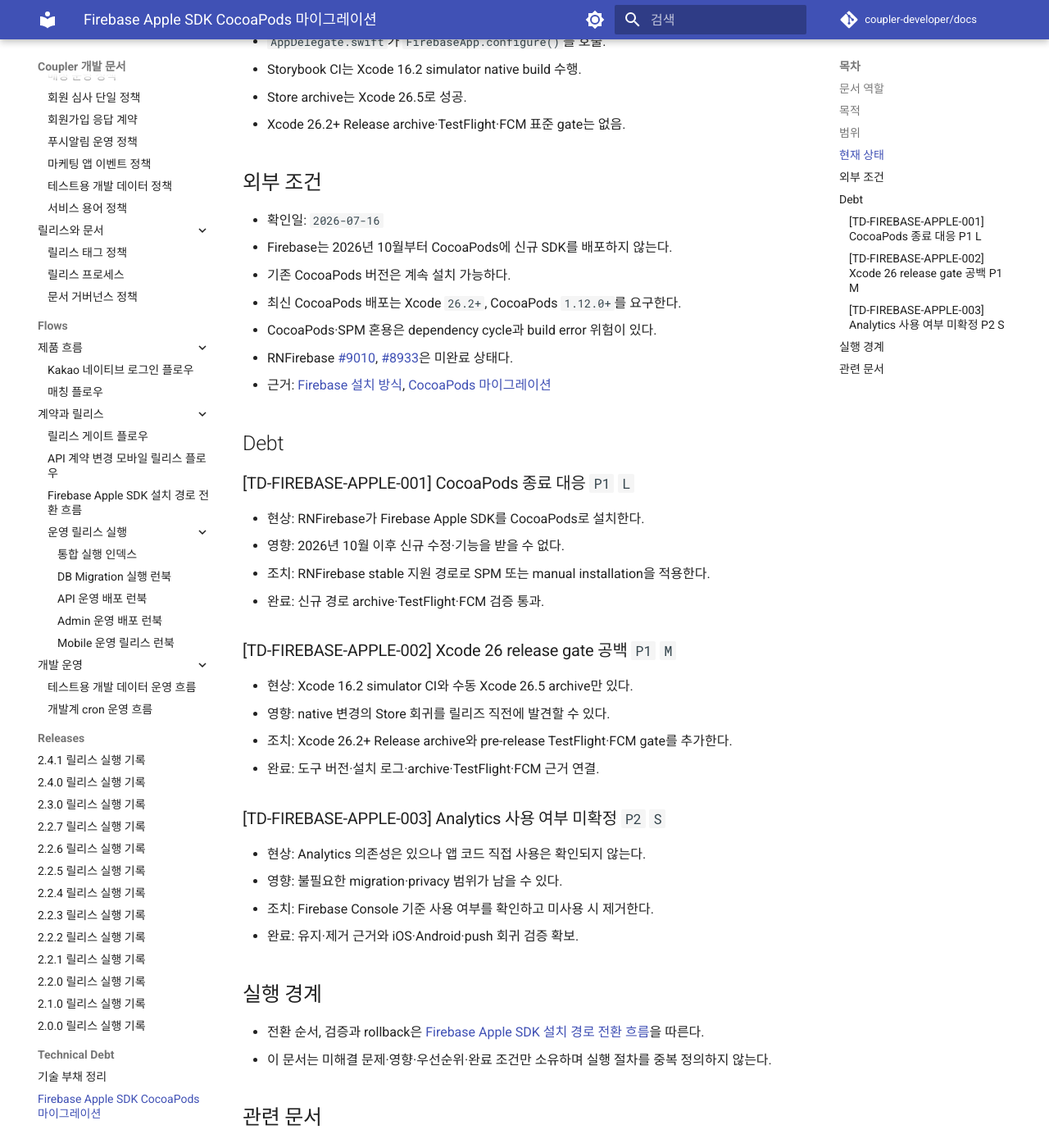
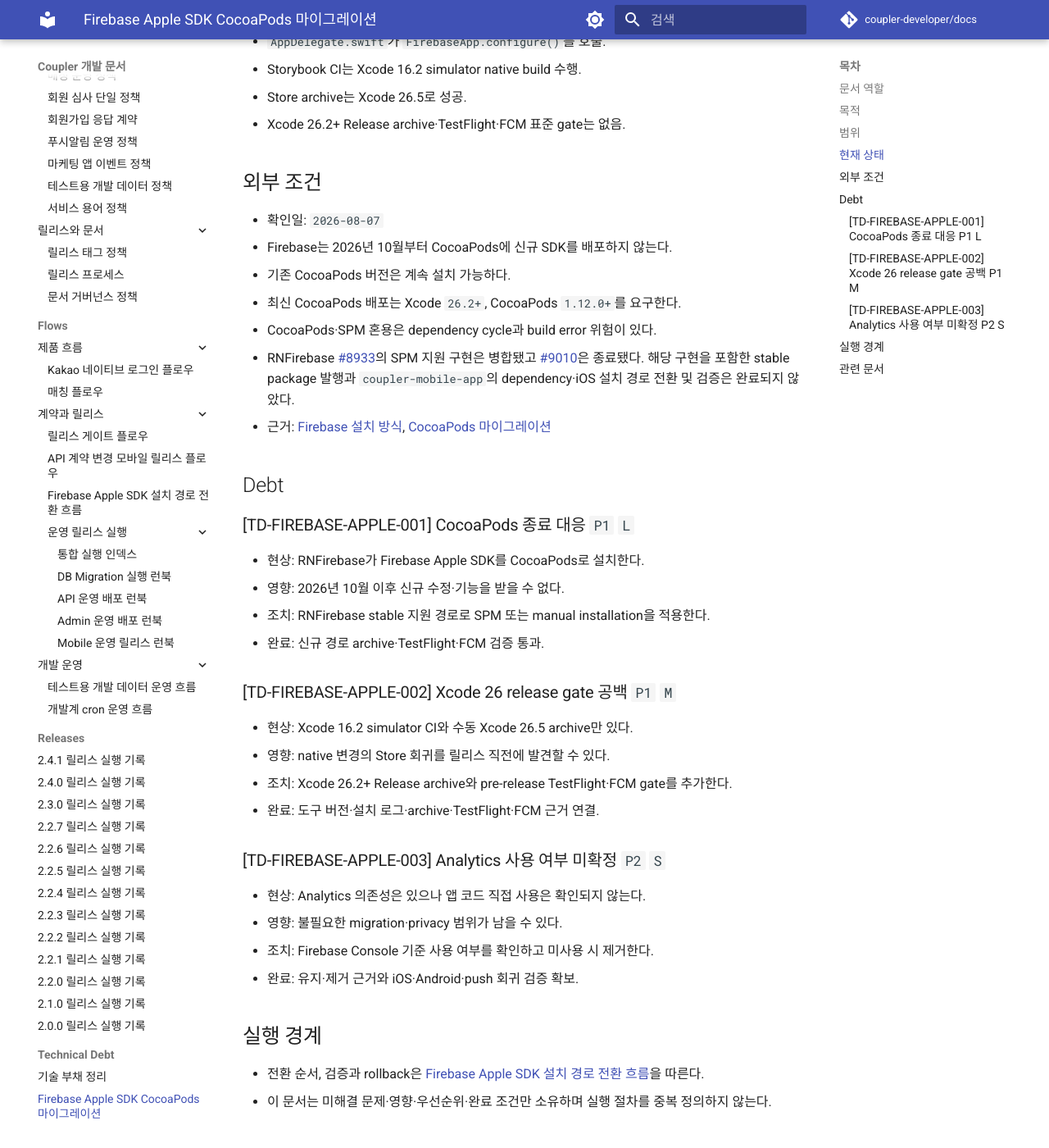
Before and after one commit to coupler-developer/docs, an MkDocs documentation site: the page built from content/technical-debt/firebase-apple-sdk-cocoapods-migration-plan.md, in a window 1280 px wide and 1400 px high, scrolled down 710 px. Shown: the whole window at 82% size. Built offline with MkDocs 1.6.1 and Material for MkDocs 9.7.7, drawn with Linux system fonts in a browser that asks for light colours; comment, search, counter and statistics services are not loaded; some of the changed text lies outside the part shown.

Commit message:
docs: Firebase SPM 전환 상태 정정
Reason:
- upstream 병합, stable package 발행과 Mobile 앱 적용 상태가 한 문장에 섞여 전환 완료 여부가 불명확했다.

Changes:
- RNFirebase SPM 구현의 병합과 tracking issue 종료를 최신 상태로 반영했다.
- stable package 발행과 coupler-mobile-app 의존성·설치 경로 전환을 미완료 조건으로 분리했다.
- 전환 실패 시 rollback 기준을 하나로 통합했다.

How:
- upstream, 배포 package, 앱 source와 빌드 검증을 독립된 완료 경계로 기록했다.

Tests:
- yarn verify 통과

```diff
--- a/content/technical-debt/firebase-apple-sdk-cocoapods-migration-plan.md
+++ b/content/technical-debt/firebase-apple-sdk-cocoapods-migration-plan.md
@@ -4,7 +4,7 @@
 
 - 역할: `부채`
 - 문서 종류: `technical-debt`
-- 충돌 시 우선 문서: [엔지니어링 가드레일](../policy/engineering-guardrails.md), [테스트/CI 전략](../policy/testing-strategy.md), [배포/릴리즈 프로세스](../policy/release-process.md)
+- 충돌 시 우선 문서: [엔지니어링 가드레일](../policy/engineering-guardrails.md), [테스트/CI 전략](../policy/testing-strategy.md), [릴리스 프로세스](../policy/release-process.md)
 - 기준 성격: `transition`
 
 ## 목적
@@ -26,12 +26,12 @@
 
 ## 외부 조건
 
-- 확인일: `2026-07-16`
+- 확인일: `2026-08-07`
 - Firebase는 2026년 10월부터 CocoaPods에 신규 SDK를 배포하지 않는다.
 - 기존 CocoaPods 버전은 계속 설치 가능하다.
 - 최신 CocoaPods 배포는 Xcode `26.2+`, CocoaPods `1.12.0+`를 요구한다.
 - CocoaPods·SPM 혼용은 dependency cycle과 build error 위험이 있다.
-- RNFirebase [#9010](https://github.com/invertase/react-native-firebase/issues/9010), [#8933](https://github.com/invertase/react-native-firebase/pull/8933)은 미완료 상태다.
+- RNFirebase [#8933](https://github.com/invertase/react-native-firebase/pull/8933)의 SPM 지원 구현은 병합됐고 [#9010](https://github.com/invertase/react-native-firebase/issues/9010)은 종료됐다. 해당 구현을 포함한 stable package 발행과 `coupler-mobile-app`의 dependency·iOS 설치 경로 전환 및 검증은 완료되지 않았다.
 - 근거: [Firebase 설치 방식](https://firebase.google.com/docs/ios/installation-methods), [CocoaPods 마이그레이션](https://firebase.google.com/docs/ios/cocoapods-deprecation)
 
 ## Debt
@@ -46,7 +46,7 @@
 ### [TD-FIREBASE-APPLE-002] Xcode 26 release gate 공백 `P1` `M`
 
 - 현상: Xcode 16.2 simulator CI와 수동 Xcode 26.5 archive만 있다.
-- 영향: native 변경의 Store 회귀를 릴리즈 직전에 발견할 수 있다.
+- 영향: native 변경의 Store 회귀를 릴리스 직전에 발견할 수 있다.
 - 조치: Xcode 26.2+ Release archive와 pre-release TestFlight·FCM gate를 추가한다.
 - 완료: 도구 버전·설치 로그·archive·TestFlight·FCM 근거 연결.
 
@@ -66,6 +66,6 @@
 
 - [푸시알림 시스템](../architecture/push-notification.md)
 - [Firebase Apple SDK 설치 경로 전환 흐름](../flows/cross-project/firebase-apple-sdk-migration-flow.md)
-- [배포/릴리즈 프로세스](../policy/release-process.md)
+- [릴리스 프로세스](../policy/release-process.md)
 - [테스트/CI 전략](../policy/testing-strategy.md)
 - [기술 부채 정리](technical-debt.md)
```
Also changed, not shown: content/flows/cross-project/firebase-apple-sdk-migration-flow.md (+4 -4 lines).
